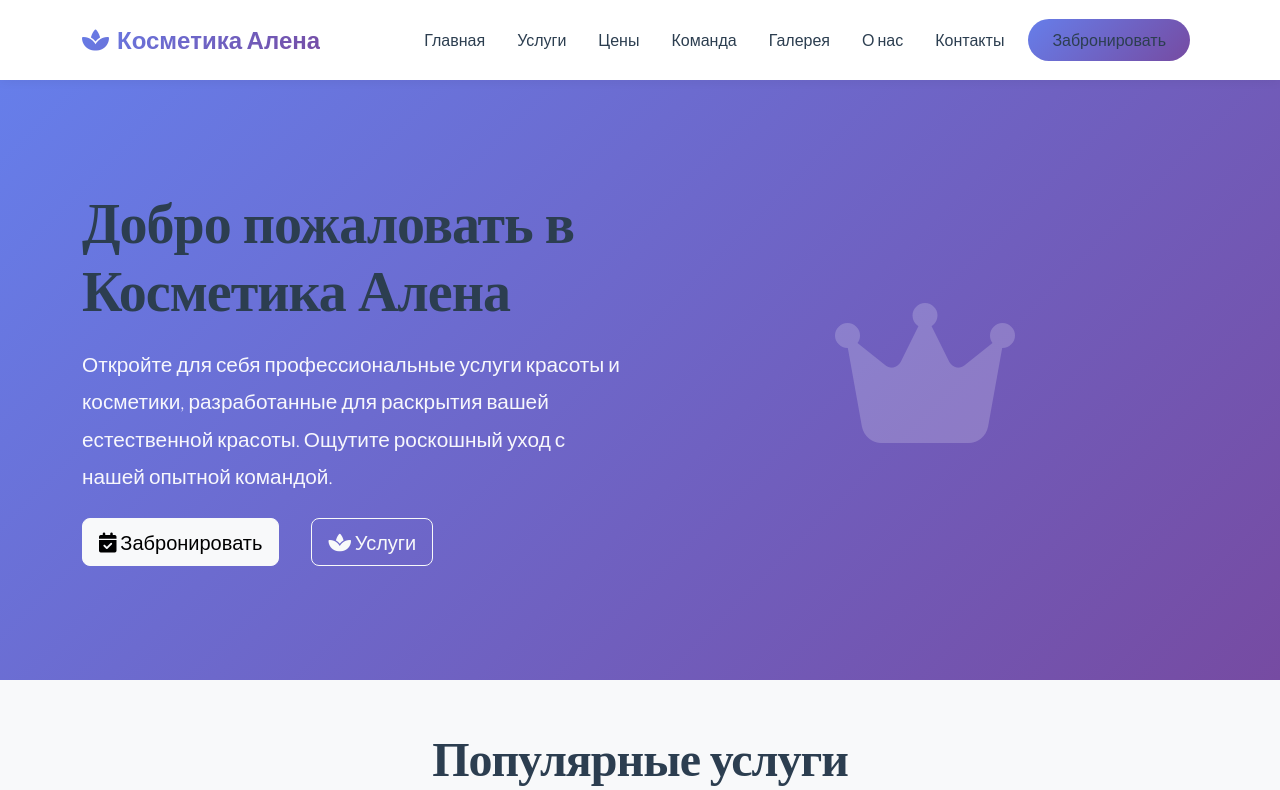
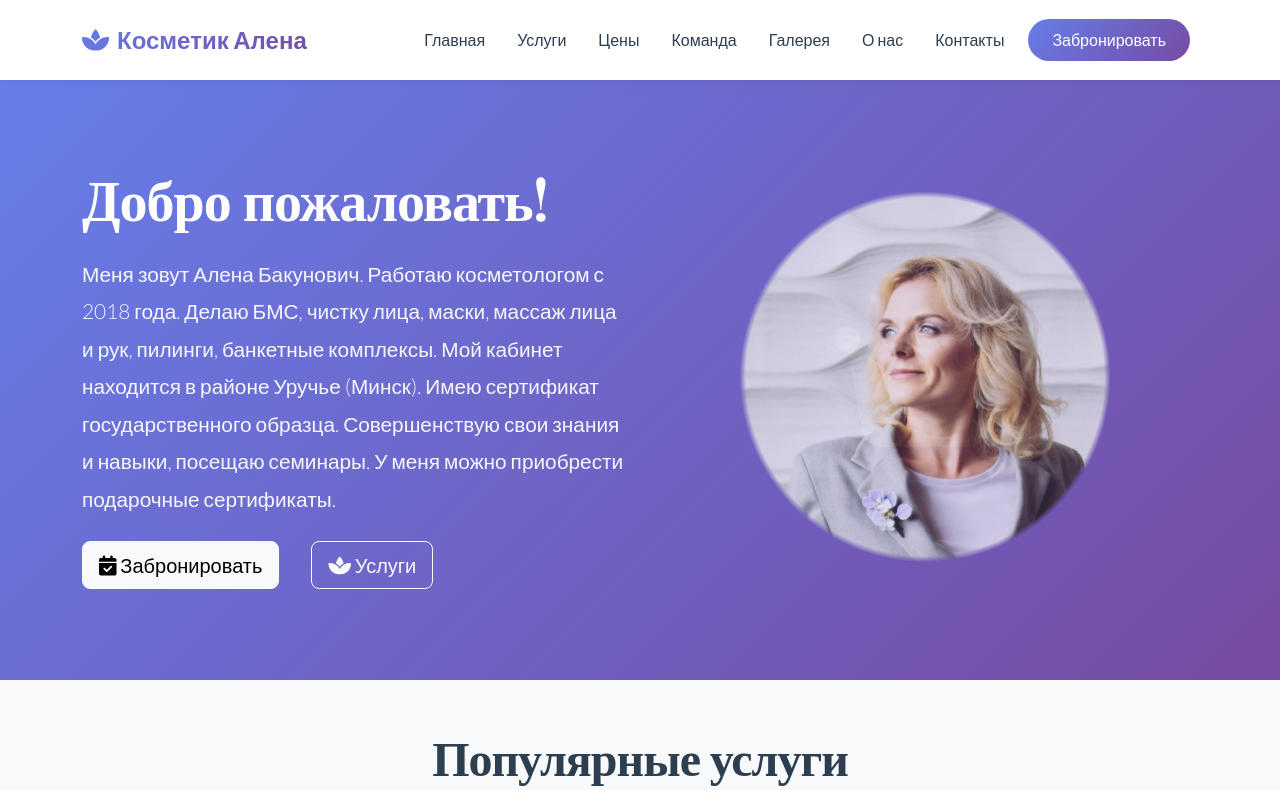
Before and after one commit to Pavel-Bakunovich/cosmetic-alena.com, a Flask app: page / in a window 1280 px wide. Shown: the top 790 px of the page. Run offline with Flask 3, Linux system fonts and the light colour scheme.

Commit message:
Minor adjustments to the language and style

```diff
--- a/app.py
+++ b/app.py
@@ -212,7 +212,7 @@ def server_error(error):
 def inject_config():
     """Inject site configuration into templates"""
     return {
-        'site_name': 'Косметика Алена',
+        'site_name': 'Косметик Алена',
         'site_tagline': 'Профессиональные услуги красоты и косметики',
         'year': datetime.utcnow().year,
         'services': SERVICES,
--- a/app/static/css/style.css
+++ b/app/static/css/style.css
@@ -128,6 +128,7 @@ h1, h2, h3, h4, h5, h6 {
     font-size: 3.5rem;
     margin-bottom: 1.5rem;
     line-height: 1.2;
+    color: white;
 }
 
 .hero-section .lead {
@@ -146,8 +147,22 @@ h1, h2, h3, h4, h5, h6 {
         transform: translateY(0);
     }
     50% {
-        transform: translateY(-20px);
+        transform: translateY(-10px);
     }
+}
+
+/* in style.css */
+.blurry-edge {
+    /* soften the entire image if you want a general blur */
+    /* filter: blur(2px); */
+
+    /* feather the outer pixels – centre stays sharp */
+    -webkit-mask-image: radial-gradient(circle,
+                                       rgba(0,0,0,1) 58%,
+                                       rgba(0,0,0,0) 60%);
+    mask-image: radial-gradient(circle,
+                               rgba(0,0,0,1) 58%,
+                               rgba(0,0,0,0) 60%);
 }
 
 .btn-group-custom {
--- a/app/templates/about.html
+++ b/app/templates/about.html
@@ -6,7 +6,7 @@
 <!-- Page Header -->
 <section class="page-header" style="background: linear-gradient(135deg, #667eea 0%, #764ba2 100%); color: white; padding: 60px 0;">
     <div class="container">
-        <h1 class="display-4 mb-2">О {{ site_name }}</h1>
+        <h1 class="display-4 mb-2" style="color: white;">О {{ site_name }}</h1>
         <p class="lead">Наша история, миссия и обязательства перед красотой</p>
     </div>
 </section>
--- a/app/templates/base.html
+++ b/app/templates/base.html
@@ -63,7 +63,7 @@
                         <a class="nav-link" href="/contact">Контакты</a>
                     </li>
                     <li class="nav-item">
-                        <a class="nav-link btn-book" href="/book-appointment">Забронировать</a>
+                        <a class="nav-link btn-book" style="color: white !important;" href="/book-appointment">Забронировать</a>
                     </li>
                 </ul>
             </div>
--- a/app/templates/book-appointment.html
+++ b/app/templates/book-appointment.html
@@ -6,7 +6,7 @@
 <!-- Page Header -->
 <section class="page-header" style="background: linear-gradient(135deg, #667eea 0%, #764ba2 100%); color: white; padding: 60px 0;">
     <div class="container">
-        <h1 class="display-4 mb-2">Забронировать встречу</h1>
+        <h1 class="display-4 mb-2" style="color: white;">Забронировать встречу</h1>
         <p class="lead">Запланируйте ваше лечение красоты уже сегодня</p>
     </div>
 </section>
--- a/app/templates/contact.html
+++ b/app/templates/contact.html
@@ -6,7 +6,7 @@
 <!-- Page Header -->
 <section class="page-header" style="background: linear-gradient(135deg, #667eea 0%, #764ba2 100%); color: white; padding: 60px 0;">
     <div class="container">
-        <h1 class="display-4 mb-2">Свяжитесь с нами</h1>
+        <h1 class="display-4 mb-2" style="color: white;">Свяжитесь с нами</h1>
         <p class="lead">Получите помощь от нашей команды</p>
     </div>
 </section>
--- a/app/templates/gallery.html
+++ b/app/templates/gallery.html
@@ -6,7 +6,7 @@
 <!-- Page Header -->
 <section class="page-header" style="background: linear-gradient(135deg, #667eea 0%, #764ba2 100%); color: white; padding: 60px 0;">
     <div class="container">
-        <h1 class="display-4 mb-2">Галерея</h1>
+        <h1 class="display-4 mb-2" style="color: white;">Галерея</h1>
         <p class="lead">Посмотрите преобразования красоты, которые мы создали</p>
     </div>
 </section>
--- a/app/templates/index.html
+++ b/app/templates/index.html
@@ -8,8 +8,13 @@
     <div class="container h-100">
         <div class="row h-100 align-items-center">
             <div class="col-md-6">
-                <h1 class="display-4 fw-bold mb-4">Добро пожаловать в {{ site_name }}</h1>
-                <p class="lead mb-4">Откройте для себя профессиональные услуги красоты и косметики, разработанные для раскрытия вашей естественной красоты. Ощутите роскошный уход с нашей опытной командой.</p>
+                <h1 class="display-4 fw-bold mb-4">Добро пожаловать!</h1>
+                <p class="lead mb-4">Меня зовут Алена Бакунович. Работаю косметологом с 2018 года.
+Делаю БМС, чистку лица, маски, массаж лица и рук, пилинги, банкетные комплексы.
+Мой кабинет находится в районе Уручье (Минск).
+Имею сертификат государственного образца.
+Совершенствую свои знания и навыки, посещаю семинары.
+У меня можно приобрести подарочные сертификаты.</p>
                 <div class="btn-group-custom">
                     <a href="/book-appointment" class="btn btn-light btn-lg me-3 mb-2">
                         <i class="fas fa-calendar-check"></i> Забронировать
@@ -22,6 +27,9 @@
             <div class="col-md-6 text-center">
                 <div class="hero-image">
                     <i class="fas fa-crown fa-10x" style="color: rgba(255,255,255,0.2);"></i>
+                    <img src="/static/images/Index-profile.jpeg"
+                        class="position-absolute top-50 start-50 translate-middle blurry-edge"
+                        style="max-width: 80%; opacity: 0.8;" />
                 </div>
             </div>
         </div>
@@ -172,7 +180,7 @@
 <!-- Call to Action Section -->
 <section class="py-5 bg-gradient" style="background: linear-gradient(135deg, #667eea 0%, #764ba2 100%); color: white;">
     <div class="container text-center">
-        <h2 class="display-5 mb-4">Готовы к преображению?</h2>
+        <h2 class="display-5 mb-4" style="color: white;">Готовы к преображению?</h2>
         <p class="lead mb-4">Забронируйте встречу сегодня и почувствуйте разницу</p>
         <a href="/book-appointment" class="btn btn-light btn-lg">
             <i class="fas fa-calendar-check"></i> Забронировать встречу
--- a/app/templates/pricing.html
+++ b/app/templates/pricing.html
@@ -6,7 +6,7 @@
 <!-- Page Header -->
 <section class="page-header" style="background: linear-gradient(135deg, #667eea 0%, #764ba2 100%); color: white; padding: 60px 0;">
     <div class="container">
-        <h1 class="display-4 mb-2">Прайс-лист</h1>
+        <h1 class="display-4 mb-2" style="color: white;">Прайс-лист</h1>
         <p class="lead">Прозрачные цены на все наши услуги</p>
     </div>
 </section>
--- a/app/templates/services.html
+++ b/app/templates/services.html
@@ -6,7 +6,7 @@
 <!-- Page Header -->
 <section class="page-header" style="background: linear-gradient(135deg, #667eea 0%, #764ba2 100%); color: white; padding: 60px 0;">
     <div class="container">
-        <h1 class="display-4 mb-2">Наши услуги</h1>
+        <h1 class="display-4 mb-2" style="color: white;">Наши услуги</h1>
         <p class="lead">Комплексные процедуры красоты и косметики для всех</p>
     </div>
 </section>
--- a/app/templates/team.html
+++ b/app/templates/team.html
@@ -6,7 +6,7 @@
 <!-- Page Header -->
 <section class="page-header" style="background: linear-gradient(135deg, #667eea 0%, #764ba2 100%); color: white; padding: 60px 0;">
     <div class="container">
-        <h1 class="display-4 mb-2">Наша команда</h1>
+        <h1 class="display-4 mb-2" style="color: white;">Наша команда</h1>
         <p class="lead">Встретьте талантливых профессионалов {{ site_name }}</p>
     </div>
 </section>
```
Also changed, not shown: app/static/images/Index-profile.jpeg (added).
